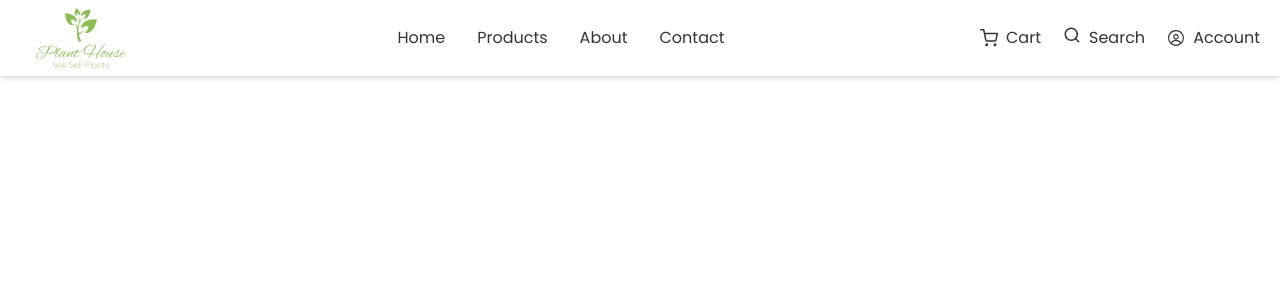
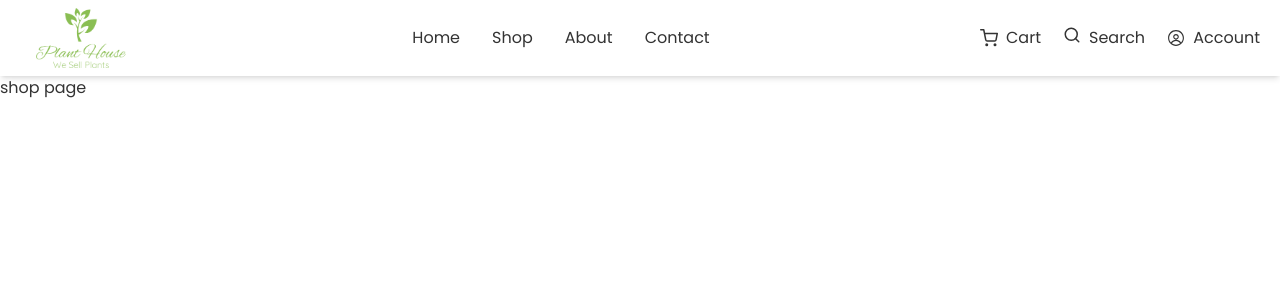
Before and after one commit to nmkhans/plant-house, a React (Vite) app: page /shop in a window 1280 px wide. Shown: the top 300 px of the page. Built offline with nearby package versions, Linux system fonts and the light colour scheme.

Commit message:
shop category search pages added

```diff
--- a/package.json
+++ b/package.json
@@ -14,6 +14,7 @@
     "react": "^18.2.0",
     "react-auth-kit": "^2.7.1",
     "react-dom": "^18.2.0",
+    "react-hook-form": "^7.43.1",
     "react-icons": "^4.7.1",
     "react-redux": "^8.0.5",
     "react-responsive-carousel": "^3.2.23",
--- a/src/components/Header/Header.jsx
+++ b/src/components/Header/Header.jsx
@@ -17,7 +17,7 @@ const Header = ({ children }) => {
                     <Link className="hover:bg-transparent" to="/">Home</Link>
                 </li>
                 <li>
-                    <Link className="hover:bg-transparent" to="/products">Products</Link>
+                    <Link className="hover:bg-transparent" to="/shop">Shop</Link>
                 </li>
                 <li>
                     <Link className="hover:bg-transparent" to="/">About</Link>
--- /dev/null
+++ b/src/pages/Category/Category.jsx
@@ -0,0 +1,11 @@
+import React from 'react';
+
+const Category = () => {
+    return (
+        <div>
+            category page
+        </div>
+    );
+};
+
+export default Category;
--- a/src/pages/Products/Products.jsx
+++ b/src/pages/Search/Search.jsx
@@ -1,11 +1,11 @@
 import React from 'react';
 
-const Products = () => {
+const Search = () => {
     return (
         <div>
-            products
+            search page
         </div>
     );
 };
 
-export default Products;
+export default Search;
--- /dev/null
+++ b/src/pages/Shop/Shop.jsx
@@ -0,0 +1,11 @@
+import React from 'react';
+
+const Shop = () => {
+    return (
+        <div>
+            shop page
+        </div>
+    );
+};
+
+export default Shop;
--- a/src/routes/publicRoutes.jsx
+++ b/src/routes/publicRoutes.jsx
@@ -1,9 +1,13 @@
 import Home from './../pages/Home/Home';
-import Products from './../pages/Products/Products';
+import Category from './../pages/Category/Category';
+import Search from './../pages/Search/Search';
+import Shop from './../pages/Shop/Shop';
 
 const publicRoutes = [
     { name: "Home", path: "/", Element: Home },
-    { name: "Products", path: "/products", Element: Products }
+    { name: "Shop", path: "/shop", Element: Shop },
+    { name: "Category", path: "/category/:id", Element: Category },
+    { name: "Search", path: "/search/:id", Element: Search },
 ]
 
 export default publicRoutes;
```
Also changed, not shown: 1 other file (tests, documents, lock files or other folders).
